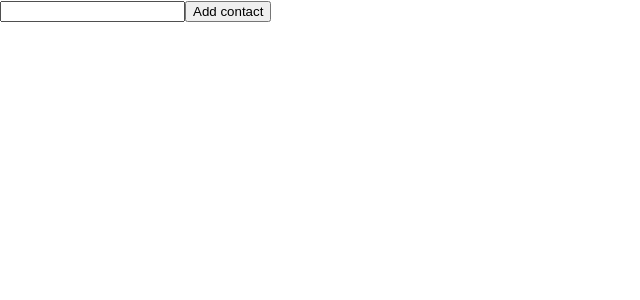
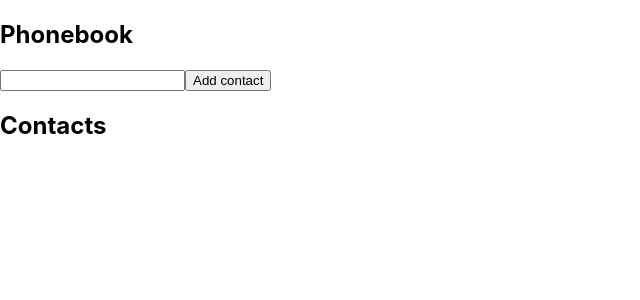
Before and after one commit to kosta-j/goit-react-hw-02-phonebook, a React (Create React App) app: page / in a window 1280 px wide. Shown: the top 300 px of the page, without its empty margins (0-640 px from the left). Built offline with nearby package versions, Linux system fonts and the light colour scheme.

Commit message:
add some base components

```diff
--- /dev/null
+++ b/src/components/Section/Section.jsx
@@ -0,0 +1,13 @@
+import Title from '../Title/Title';
+import s from './Section.module.css';
+
+function Section({ title, children }) {
+  return (
+    <section className={s.section}>
+      <Title title={title} />
+      {children}
+    </section>
+  );
+}
+
+export default Section;
--- /dev/null
+++ b/src/components/Title/Title.jsx
@@ -0,0 +1,7 @@
+import s from './Title.module.css';
+
+function Title({ title }) {
+  return <h2 className={s.title}>{title}</h2>;
+}
+
+export default Title;
--- /dev/null
+++ b/src/components/Title/Title.module.css
@@ -0,0 +1,3 @@
+.title {
+  font-size: 24px;
+}
--- a/src/components/Wrapper/Wrapper.jsx
+++ b/src/components/Wrapper/Wrapper.jsx
@@ -1,25 +1,26 @@
-import { Component } from "react";
-import { v4 as uuidv4 } from "uuid";
+import { Component } from 'react';
+import Section from '../Section/Section';
 
 class Wrapper extends Component {
   state = {
     contacts: [],
-    name: "",
+    name: '',
   };
 
-  handleChange = (e) => {
+  handleChange = e => {
     const { name, value } = e.currentTarget;
     this.setState({ [name]: value });
-    console.log(uuidv4());
   };
 
-  handleSubmit = (e) => {
+  handleSubmit = e => {
     e.preventDefault();
     console.log(this.state);
   };
 
   render() {
     return (
+      <div className="wrapper">
+        <Section title="Phonebook">
           <form onSubmit={this.handleSubmit}>
             <label>
               <input
@@ -34,6 +35,9 @@ class Wrapper extends Component {
             </label>
             <button type="submit">Add contact</button>
           </form>
+        </Section>
+        <Section title="Contacts"></Section>
+      </div>
     );
   }
 }
```
Also changed, not shown: .prettierrc.json (added), src/components/Section/Section.module.css (added), 1 other file (tests, documents, lock files or other folders). Lines whose indentation alone changed are shown as unchanged.
